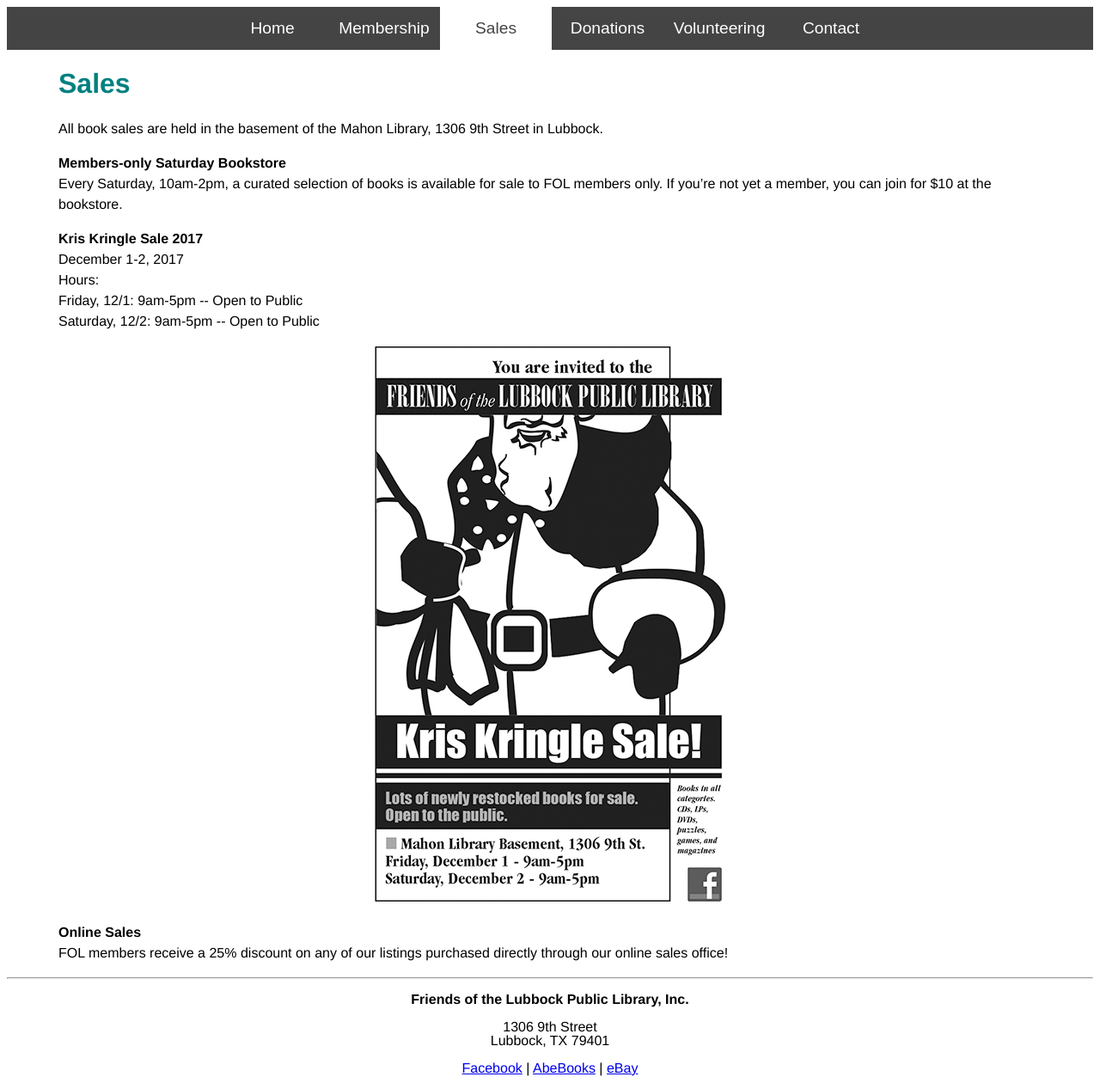
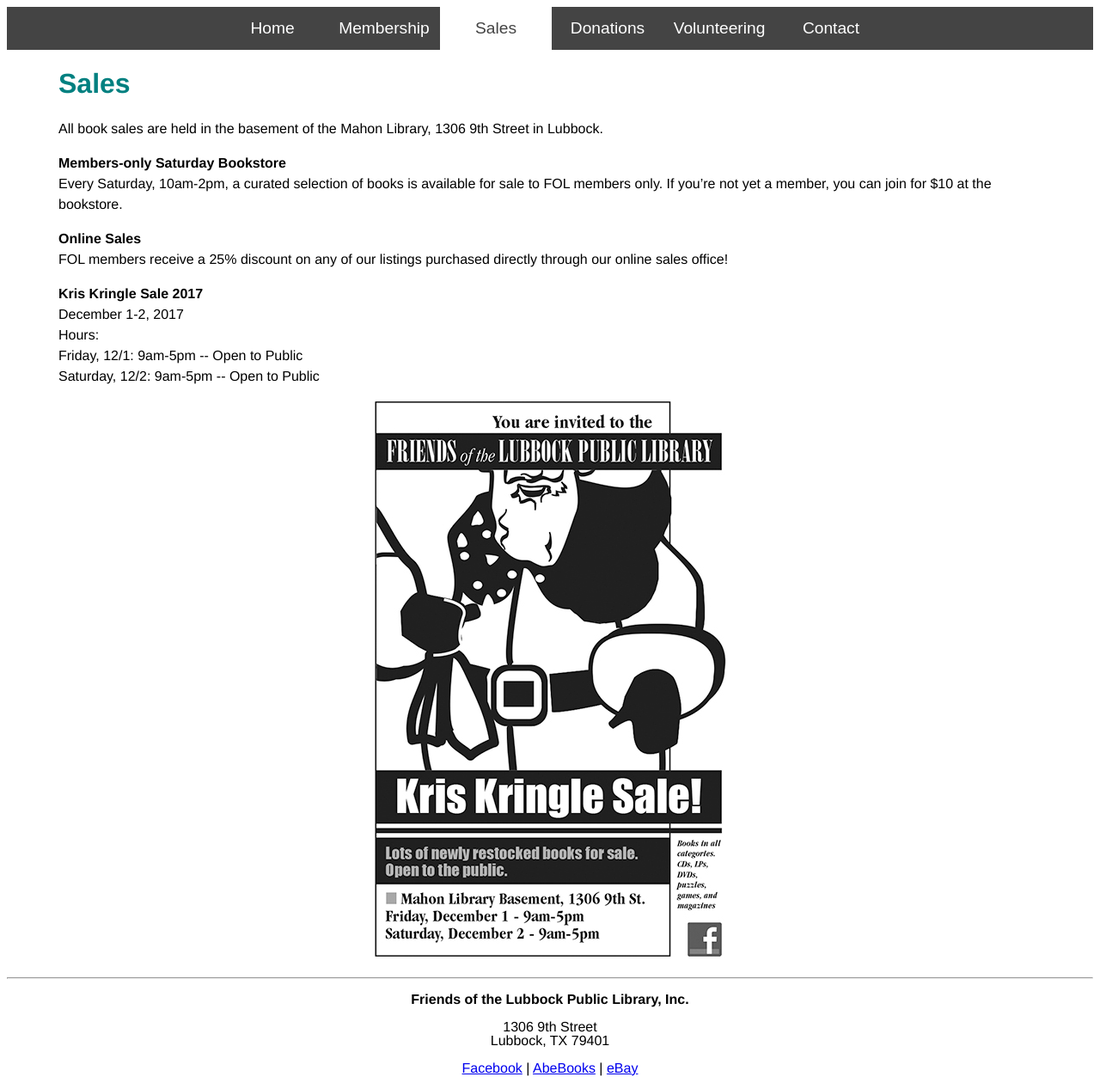
Before and after one commit to lubbockfol/lubbockfol.github.io, a Jekyll site: the page sales.html, which Jekyll copies as it is, in a window 1280 px wide. Shown: the whole page at 86% size. Built offline with Jekyll 4.4.1, drawn with Linux system fonts in a browser that asks for light colours; some of the changed lines change nothing that is shown.

Commit message:
Add files via upload

```diff
--- a/sales.html
+++ b/sales.html
@@ -28,6 +28,9 @@
 <p><strong>Members-only Saturday Bookstore</strong><br />
 Every Saturday, 10am-2pm, a curated selection of books is available for sale to FOL members only. If you’re not yet a member, you can join for $10 at the bookstore.</p>
 
+<p><strong>Online Sales</strong><br>
+FOL members receive a 25% discount on any of our listings purchased directly through our online sales office!</p>
+
 <p><strong>Kris Kringle Sale 2017</strong><br>
 December 1-2, 2017<br />
 Hours:<br />
@@ -43,9 +46,6 @@
 <p><img src="pix/kids_browsing05_sm.jpg" width="576" height="437" alt="children's books"/>&nbsp;&nbsp;&nbsp;&nbsp;&nbsp;<img src="pix/stacks19_mags.jpg" width="640" height="480" alt="magazines"/></p>
 </div> -->
 
-<p><strong>Online Sales</strong><br>
-FOL members receive a 25% discount on any of our listings purchased directly through our online sales office!</p>
-
 </div>
 <hr />
 
```
